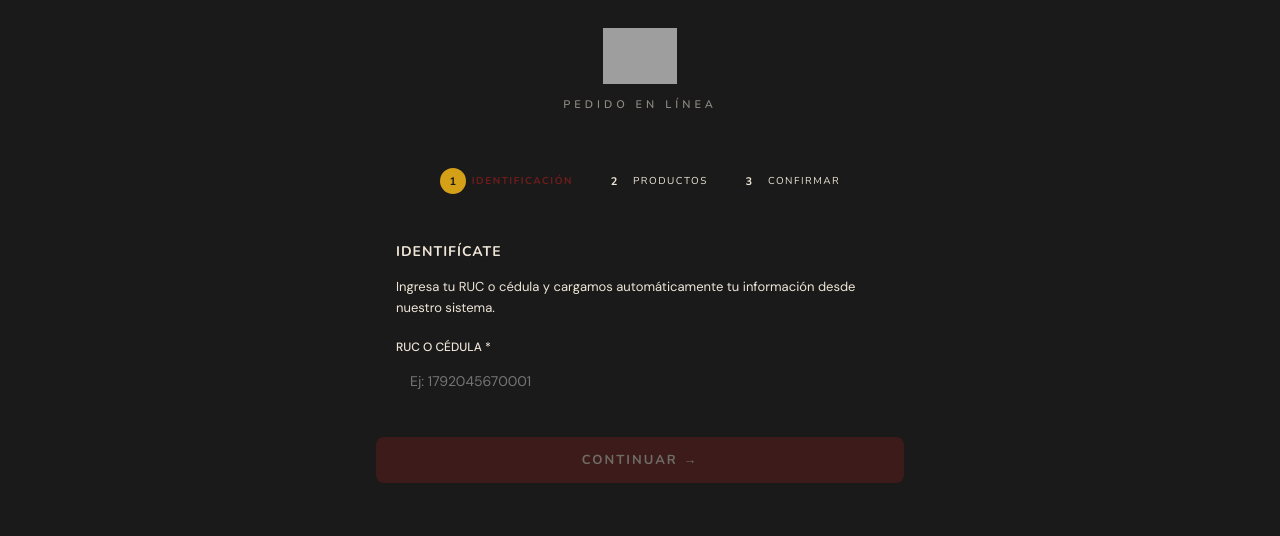
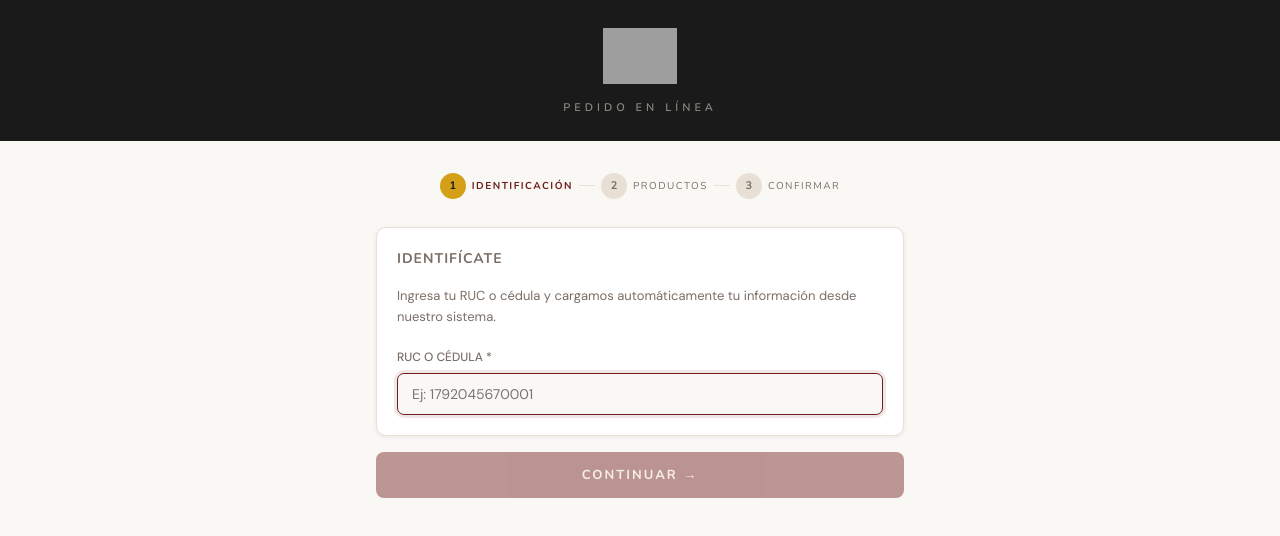
Before and after one commit to inyagency/ainos-pedidos, a Next.js app: page / in a window 1280 px wide. Shown: the top 536 px of the page. Built offline with nearby package versions, Linux system fonts and the light colour scheme; grey boxes are pictures that could not be loaded.

Commit message:
Update global styles and add new color variables

```diff
--- a/styles/globals.css
+++ b/styles/globals.css
@@ -1,41 +1,43 @@
-/* AINOS Pedidos — Global Styles */
-@import url('https://fonts.googleapis.com/css2?family=Playfair+Display:wght@400;500&family=DM+Sans:wght@300;400;500&display=swap');
+@import url('https://fonts.googleapis.com/css2?family=Nunito:wght@400;600;700;800&family=DM+Sans:wght@300;400;500&display=swap');
 
 :root {
   --black: #1A1A1A;
   --oxblood: #6F1D1B;
   --gold: #D4A017;
   --eggshell: #EFE6D8;
+  --bg: #FAF8F5;
+  --white: #FFFFFF;
+  --border: #E8E0D5;
+  --text: #2A2A2A;
+  --text-muted: #7A6E65;
+  --error: #C0392B;
+  --success: #27AE60;
+  --shadow: 0 1px 4px rgba(26,26,26,0.08);
+  --shadow-md: 0 4px 16px rgba(26,26,26,0.10);
 }
 
-* {
-  box-sizing: border-box;
-  margin: 0;
-  padding: 0;
-}
+* { box-sizing: border-box; margin: 0; padding: 0; }
 
 html, body {
-  background: var(--black);
-  color: var(--eggshell);
+  background: var(--bg);
+  color: var(--text);
   font-family: 'DM Sans', sans-serif;
+  font-size: 15px;
+  line-height: 1.6;
   -webkit-font-smoothing: antialiased;
 }
 
-::selection {
-  background: var(--oxblood);
-  color: var(--eggshell);
-}
+h1, h2, h3, h4 { font-family: 'Nunito', sans-serif; }
 
-input, textarea, button {
-  font-family: 'DM Sans', sans-serif;
-}
+::selection { background: var(--oxblood); color: var(--eggshell); }
 
-input:focus, textarea:focus {
-  outline: none;
-  border-color: var(--gold) !important;
-}
+input, textarea, select, button { font-family: 'DM Sans', sans-serif; }
 
-button:disabled {
-  opacity: 0.4;
-  cursor: not-allowed !important;
-}
+input:focus, textarea:focus, select:focus { outline: none; border-color: var(--oxblood) !important; box-shadow: 0 0 0 3px rgba(111,29,27,0.10); }
+
+button:disabled { opacity: 0.45; cursor: not-allowed !important; }
+
+/* Scrollbar */
+::-webkit-scrollbar { width: 6px; }
+::-webkit-scrollbar-track { background: var(--bg); }
+::-webkit-scrollbar-thumb { background: var(--border); border-radius: 3px; }
```
